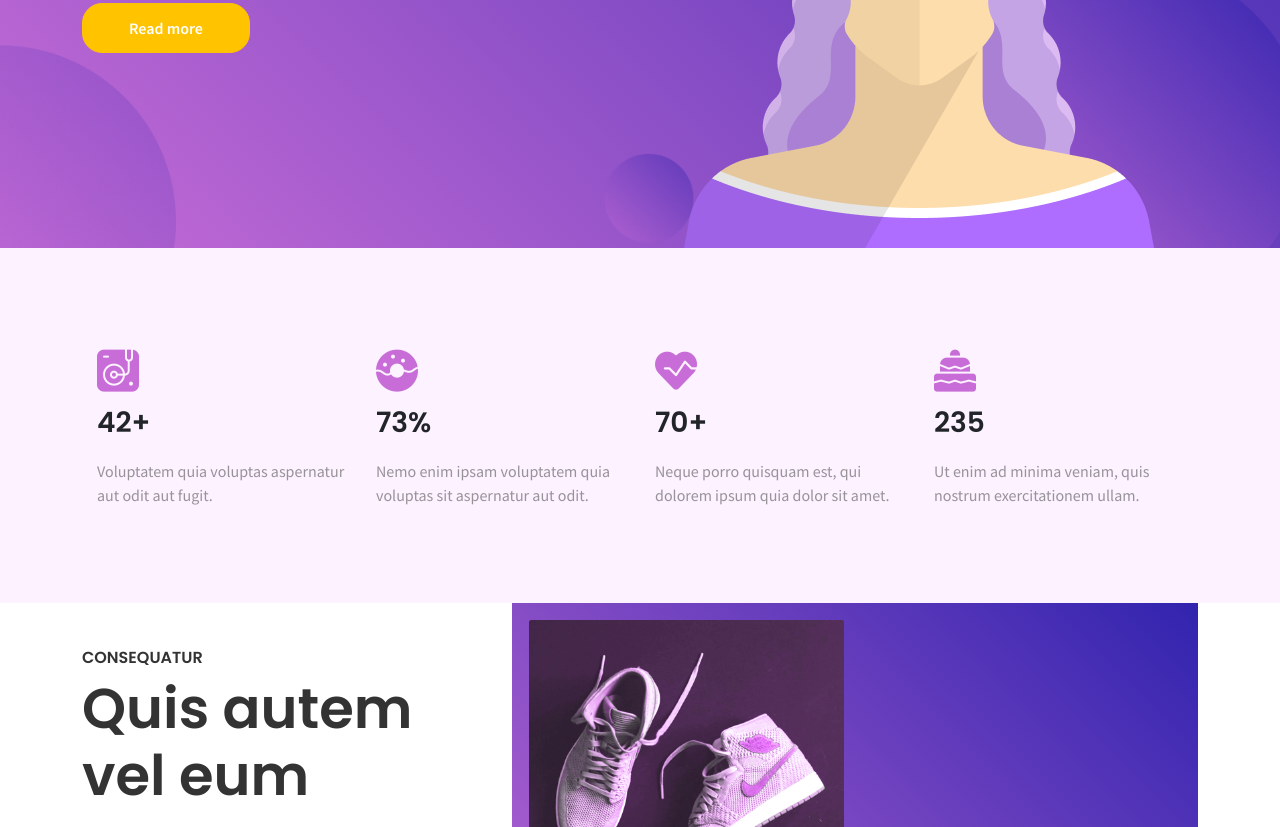
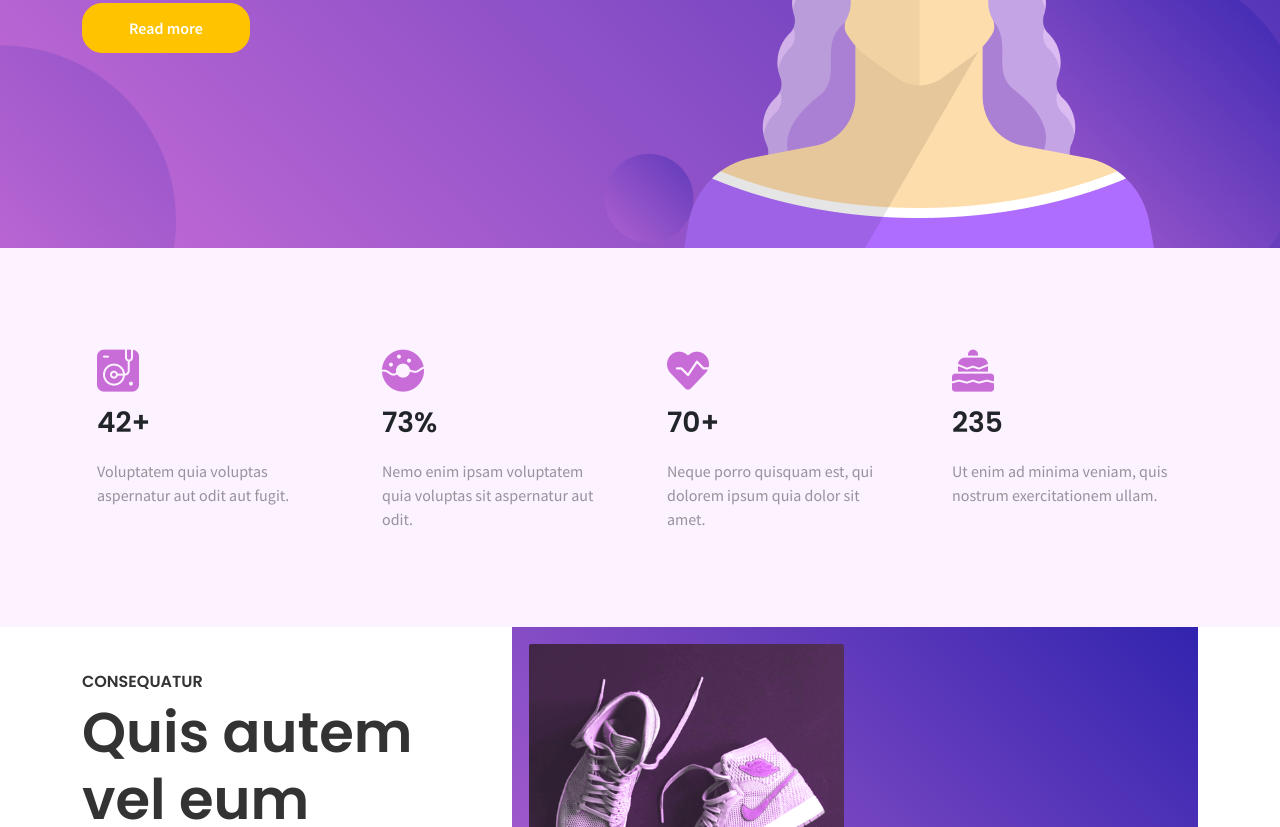
Before and after one commit to Vlada-khom/Relap, a plain HTML site: page index.html in a window 1280 px wide. Shown: the part 487-1314 px from the top of the page. Drawn offline with nearby package versions, Linux system fonts and the light colour scheme; files whose address does not match are found by name.

Commit message:
changed flex on grid in facts

```diff
--- a/index.html
+++ b/index.html
@@ -67,27 +67,36 @@
     </div>
     <div class="facts">
         <div class="container">
-            <div class="d-flex facts__boxes">
+            <div class="row facts__boxes">
+                <div class="col-12 col-md-6 col-lg-3"">
                     <div class="facts__box">
                         <i class="icon-photo"></i>
                         <h3>42+</h3>
                         <div class="facts__text">Voluptatem quia voluptas aspernatur aut odit aut fugit.</div>
                     </div>
+                </div>
+                <div class="col-12 col-md-6 col-lg-3"">
                     <div class="facts__box">
                         <i class="icon-0"></i>
                         <h3>73%</h3>
                         <div class="facts__text">Nemo enim ipsam voluptatem quia voluptas sit aspernatur aut odit.</div>
                     </div>
+                </div>
+                <div class="col-12 col-md-6 col-lg-3"">
                     <div class="facts__box">
                         <i class="icon-health"></i>
                         <h3>70+</h3>
                         <div class="facts__text">Neque porro quisquam est, qui dolorem ipsum quia dolor sit amet.</div>
                     </div>
+                </div>
+                <div class="col-12 col-md-6 col-lg-3">
                     <div class="facts__box">
                         <i class="icon-cake"></i>
                         <h3>235</h3>
                         <div class="facts__text">Ut enim ad minima veniam, quis nostrum exercitationem ullam.</div>
                     </div>
+                </div>
+
             </div>
         </div>
     </div>
--- a/scss/_facts.scss
+++ b/scss/_facts.scss
@@ -6,7 +6,6 @@
         justify-content: center;
     }
     &__box {
-        flex-basis: 279px;
         padding: 0 15px;
         margin: 40px 0 ;
         @media(min-width: 992px) {
```
Lines whose indentation alone changed are shown as unchanged.
